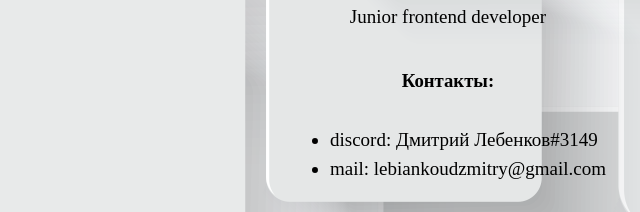
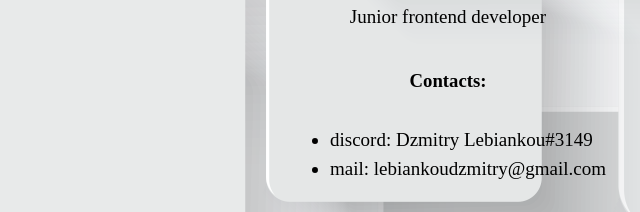
Before and after one commit to Lebiankou/rsschool-cv, a plain HTML site: page index.html in a window 1280 px wide. Shown: the part 482-694 px from the top of the page, 192-832 px from the left. Drawn offline with Linux system fonts and the light colour scheme.

Commit message:
Update index.html

```diff
--- a/index.html
+++ b/index.html
@@ -25,9 +25,9 @@
             <h1>Dzmitry Lebiankou</h1>
             <p>Junior frontend developer</p>
 
-            <h3>Контакты:</h3>
+            <h3>Contacts:</h3>
             <ul>
-            <li>discord: Дмитрий Лебенков#3149</li>
+            <li>discord: Dzmitry Lebiankou#3149</li>
             <li>mail: lebiankoudzmitry@gmail.com</li>
                 </ul>
         </div>
```
